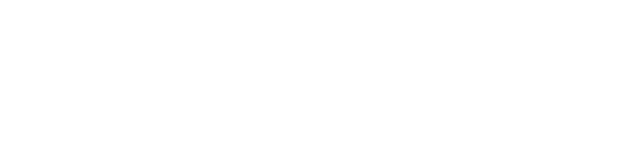
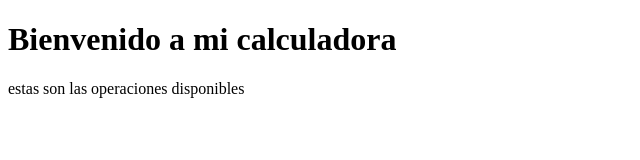
Before and after one commit to ErnestoPuente20/operaciones-basicas, a plain HTML site: page index.html in a window 1280 px wide. Shown: the whole page, without its empty margins (0-640 px from the left). Drawn offline with Linux system fonts and the light colour scheme.

Commit message:
Cambio de titulo y descripcion

```diff
--- a/index.html
+++ b/index.html
@@ -3,9 +3,10 @@
 <head>
     <meta charset="UTF-8">
     <meta name="viewport" content="width=device-width, initial-scale=1.0">
-    <title>Prueba de pagina</title>
+    <title>operaciones matematicas</title>
 </head>
 <body>
-
+    <h1>Bienvenido a mi calculadora</h1>
+    <p>estas son las operaciones disponibles</p>
 </body>
 </html>
```
